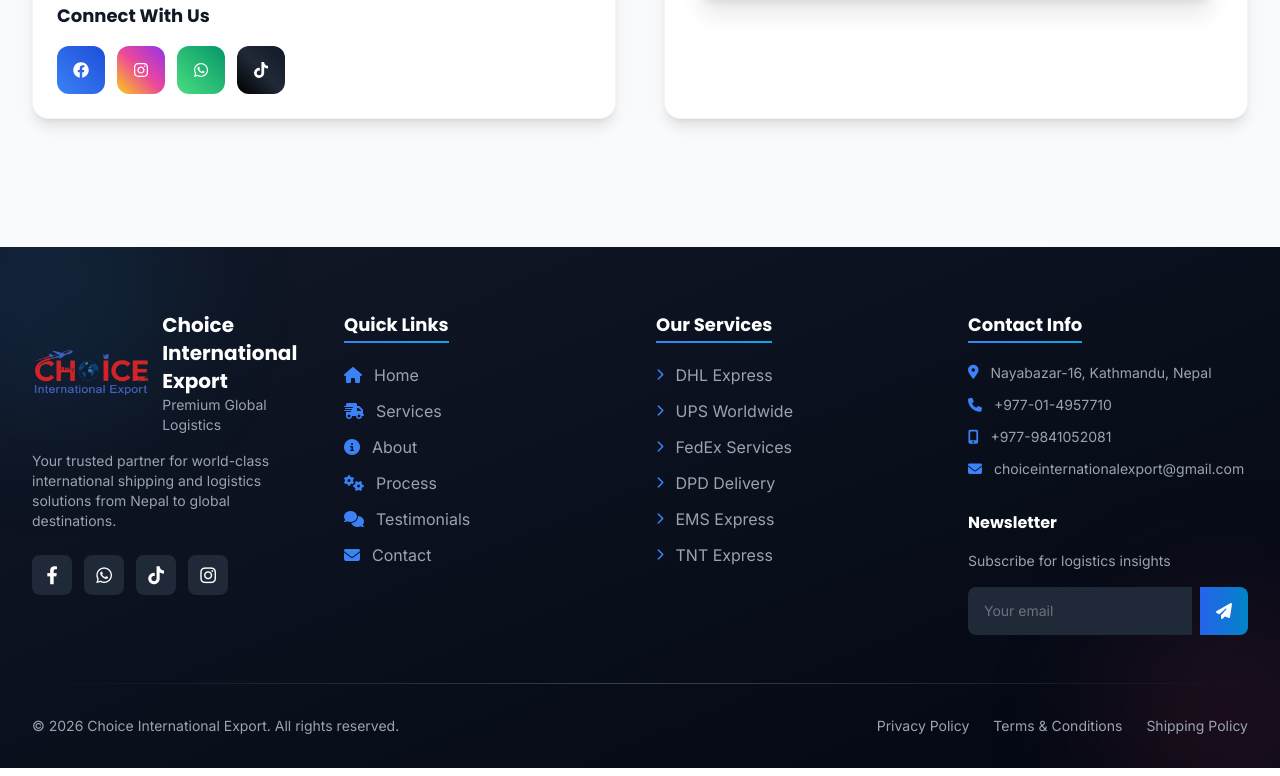
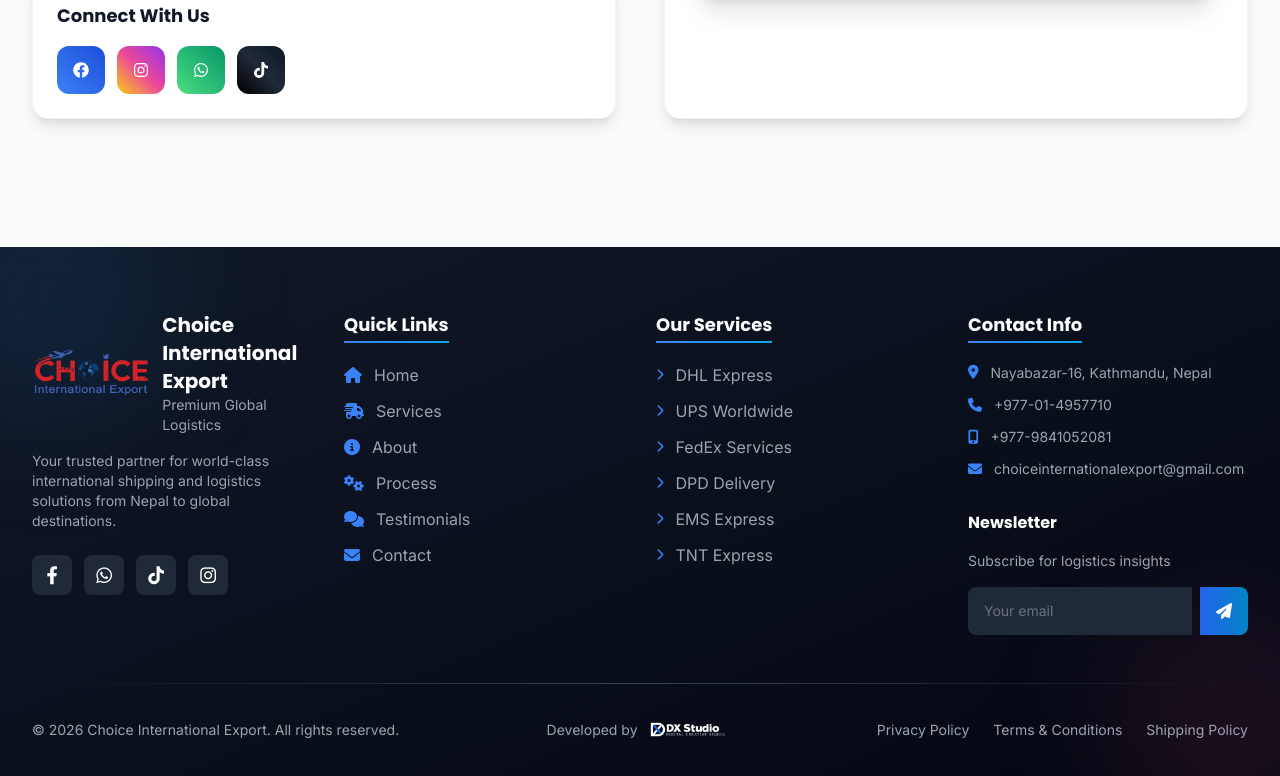
Before and after one commit to roshansth10/choice-export, a Next.js app: page / in a window 1280 px wide. Shown: the part 8201-8977 px from the top of the page. Built offline with nearby package versions, Linux system fonts and the light colour scheme.

Commit message:
footer update

```diff
--- a/components/Footer.js
+++ b/components/Footer.js
@@ -145,10 +145,25 @@ export default function Footer() {
 
         <div className="h-px bg-gradient-to-r from-transparent via-gray-700 to-transparent my-6 lg:my-8"></div>
 
-        <div className="flex flex-col sm:flex-row justify-between items-center text-gray-400 text-xs sm:text-sm gap-4">
-          <p className="text-center sm:text-left">
+        <div className="flex flex-col md:flex-row justify-between items-center text-gray-400 text-xs sm:text-sm gap-4">
+          <p className="text-center md:text-left">
             &copy; {new Date().getFullYear()} Choice International Export. All rights reserved.
           </p>
+
+          <a
+            href="https://dxcreativestudio.vercel.app"
+            target="_blank"
+            rel="noopener noreferrer"
+            className="flex items-center gap-2 group hover:text-white transition-colors"
+          >
+            <span>Developed by</span>
+            <img
+              src="/img/dx-studio-white.png"
+              alt="DX Studio"
+              className="h-6 sm:h-7 w-auto object-contain transition-transform group-hover:scale-105"
+            />
+          </a>
+
           <div className="flex flex-wrap justify-center gap-3 sm:gap-6 text-xs sm:text-sm">
             <button onClick={() => openPolicyModal('privacy')} className="hover:text-white transition-colors">Privacy Policy</button>
             <button onClick={() => openPolicyModal('terms')} className="hover:text-white transition-colors">Terms & Conditions</button>
```
Also changed, not shown: public/img/dx-studio-white.png (added), public/img/dx-studio.png (added).
